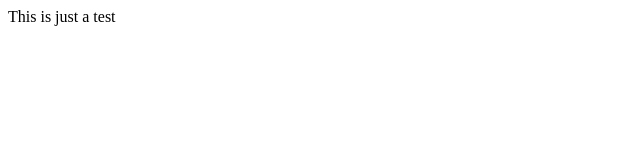
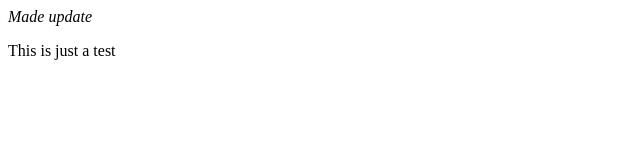
Before and after one commit to Shereen-mohamed/Learn-Git, a plain HTML site: page index.html in a window 1280 px wide. Shown: the whole page, without its empty margins (0-640 px from the left). Drawn offline with Linux system fonts and the light colour scheme.

Commit message:
Added <em> tag

```diff
--- a/index.html
+++ b/index.html
@@ -3,6 +3,7 @@
 <title> My page </title>
 </head>
 <body>
+<em>Made update</em>
 <p> This is just a test</p>
 </body>
 </html>
```
